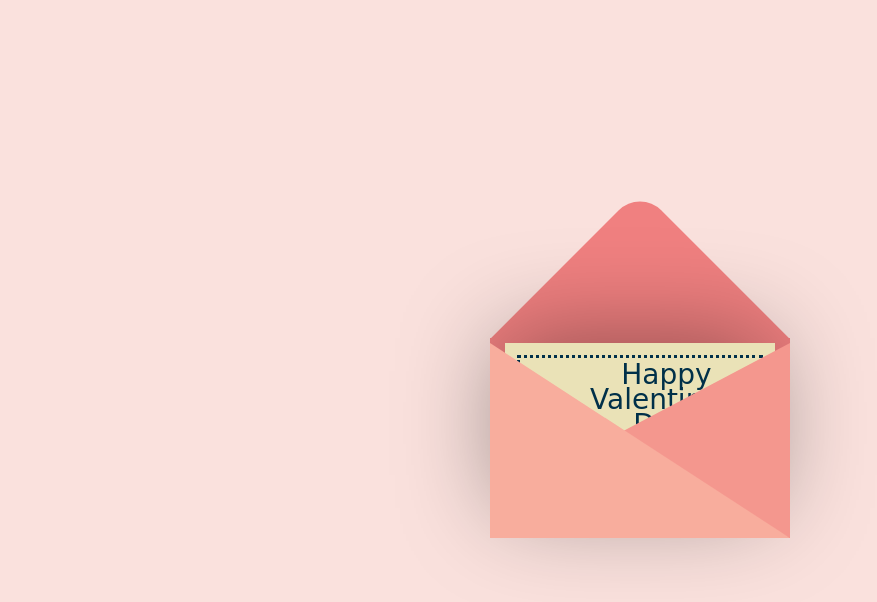
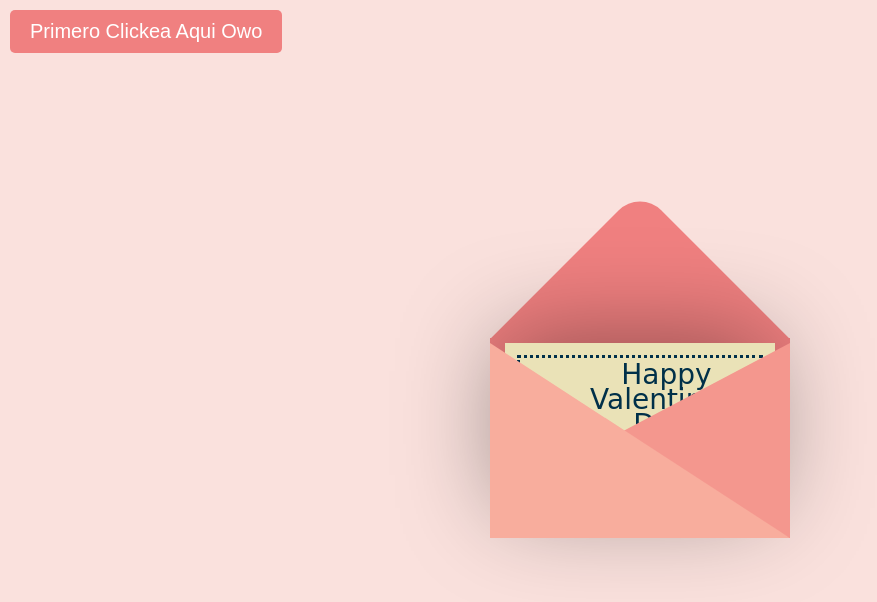
Before and after one commit to shauuull/-, a plain HTML site: page index.html in a window 1280 px wide. Shown: the whole page, without its empty margins (0-877 px from the left). Drawn offline with nearby package versions, Linux system fonts and the light colour scheme.

Commit message:
Update index.html

```diff
--- a/index.html
+++ b/index.html
@@ -8,10 +8,25 @@
     <title>Valentines day card | @helpme_coder</title>
     <link rel="stylesheet" href="style.css">
     <script src="https://code.jquery.com/jquery-3.6.4.min.js"></script>
-
+    <style>
+        /* Estilo para el nuevo botón */
+        .click-button {
+            position: absolute;
+            top: 10px;
+            left: 10px;
+            padding: 10px 20px;
+            font-size: 20px;
+            background-color: #f08080;
+            color: white;
+            border: none;
+            border-radius: 5px;
+            cursor: pointer;
+        }
+    </style>
 </head>
 
-<body>
+<body onclick="Playaudi()">
+     <button class="click-button">Primero Clickea Aqui Owo</button>
     <div class="container">
         <div class="valentines">
             <div class="envelope"></div>
@@ -25,6 +40,13 @@
     <div class="shadow"></div>
     </div>
     <script src="script.js"></script>
+        <audio id="musica1" autoplay >
+        <source src="audio/index.mp3" type="audio/mpeg">
+        Tu navegador no soporta el elemento de audio.
+    </audio>
+    <script> function Playaudi(){
+        document.getElementById("musica1").play();
+    } </script>
 </body>
 
 </html>
```
